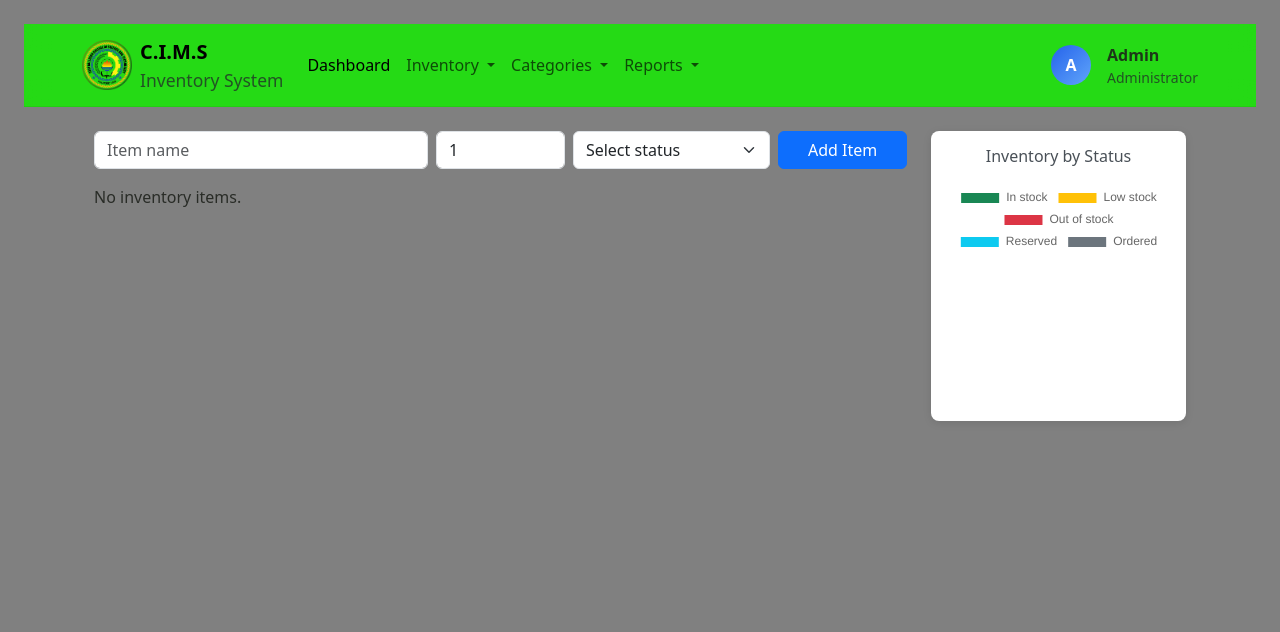
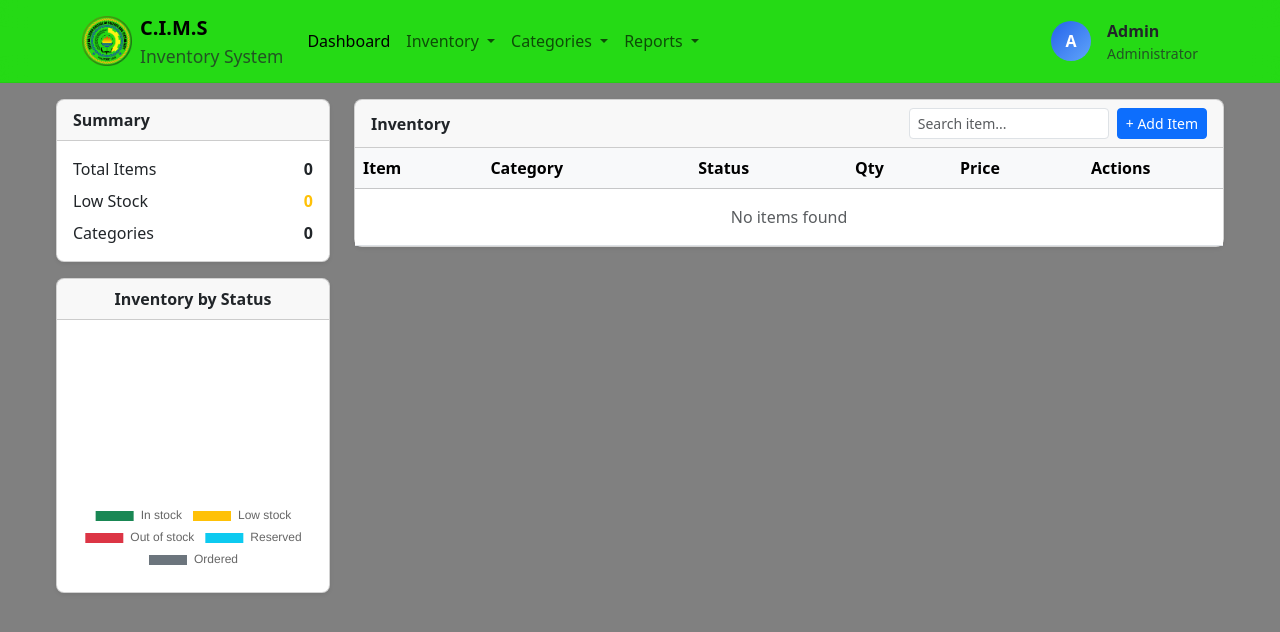
Before and after one commit to dukegooner80050-netizen/goonerthesis, a Vue app: page / in a window 1280 px wide. Shown: the top 632 px of the page. Built offline with nearby package versions, Linux system fonts and the light colour scheme.

Commit message:
leg day sucks

```diff
--- a/src/App.vue
+++ b/src/App.vue
@@ -1,30 +1,16 @@
 <script setup>
+import Nav from './components/Nav.vue'
 import HelloWorld from './components/HelloWorld.vue'
-import Nav from './components/Nav.vue'
 </script>
 
 <template>
+  <Nav />
 
-  <div class="container-fluid p-4" bg-light>
-    <Nav/>
-    <main class="container mt-4">
-      <HelloWorld/>
-    </main>
-  </div>
-
+  <main>
+    <HelloWorld />
+  </main>
 </template>
 
 <style scoped>
-.logo {
-  height: 6em;
-  padding: 1.5em;
-  will-change: filter;
-  transition: filter 300ms;
-}
-.logo:hover {
-  filter: drop-shadow(0 0 2em #646cffaa);
-}
-.logo.vue:hover {
-  filter: drop-shadow(0 0 2em #42b883aa);
-}
+/* App.vue should not control layout */
 </style>
--- a/src/components/HelloWorld.vue
+++ b/src/components/HelloWorld.vue
@@ -1,132 +1,5 @@
-<template>
-  <div class="container-fluid">
-    <div class="row">
-      <!-- LEFT SIDE: FORM + TABLE -->
-      <div class="col-lg-9">
-        <!-- ADD ITEM FORM -->
-        <form @submit.prevent="addItem" class="row g-2 align-items-center mb-3">
-          <div class="col-md-5">
-            <input
-              class="form-control"
-              v-model.trim="newItem.name"
-              placeholder="Item name"
-              required
-            />
-          </div>
-
-          <div class="col-md-2">
-            <input
-              class="form-control"
-              v-model.number="newItem.quantity"
-              type="number"
-              min="1"
-              placeholder="Qty"
-              required
-            />
-          </div>
-
-          <div class="col-md-3">
-            <select class="form-select" v-model="newItem.status" required>
-              <option disabled value="">Select status</option>
-              <option v-for="s in statusOptions" :key="s" :value="s">
-                {{ s }}
-              </option>
-            </select>
-          </div>
-
-          <div class="col-md-2">
-            <button class="btn btn-primary w-100" type="submit">
-              Add Item
-            </button>
-          </div>
-        </form>
-
-        <!-- TABLE -->
-        <!-- TABLE -->
-<div v-if="items.length" class="card shadow-sm p-2">
-  <div class="table-responsive">
-    <table class="table table-hover align-middle mb-0">
-      <thead class="table-light">
-        <tr>
-          <th>Name</th>
-          <th>Qty</th>
-          <th>Status</th>
-          <th style="width: 130px;">Actions</th>
-        </tr>
-      </thead>
-
-      <tbody>
-        <tr v-for="(item, index) in items" :key="item.id">
-          <td>
-            <span v-if="!item.isEditingName">{{ item.name }}</span>
-            <input
-              v-else
-              class="form-control"
-              v-model.trim="item.name"
-              @blur="item.isEditingName = false"
-              @keyup.enter="item.isEditingName = false"
-            />
-          </td>
-
-          <td>
-            <input
-              class="form-control"
-              type="number"
-              v-model.number="item.quantity"
-              min="1"
-              style="max-width: 90px;"
-            />
-          </td>
-
-          <td>
-            <select
-              class="form-select"
-              v-model="item.status"
-              style="max-width: 160px;"
-            >
-              <option v-for="s in statusOptions" :key="s" :value="s">
-                {{ s }}
-              </option>
-            </select>
-          </td>
-
-          <td class="d-flex gap-2">
-            <button
-              class="btn btn-sm btn-primary btn-sm"
-              @click="item.isEditingName = !item.isEditingName"
-            >
-              {{ item.isEditingName ? 'Save' : 'Edit' }}
-            </button>
-
-            <button
-              class="btn btn-sm btn-danger btn-sm"
-              @click="removeItem(index)"
-            >
-              Delete
-            </button>
-          </td>
-        </tr>
-      </tbody>
-    </table>
-  </div>
-</div>
-
-<p v-else>No inventory items.</p>
-</div>
-
-      <!-- PIE CHART AT RIGHT SIDE -->
-      <div class="col-lg-3">
-        <div class="chart-card">
-          <h6 class="text-center mb-3">Inventory by Status</h6>
-          <canvas ref="statusChart"></canvas>
-        </div>
-      </div>
-    </div>
-  </div>
-</template>
-
 <script setup>
-import { ref, watch, onMounted } from 'vue'
+import { ref, computed, watch, onMounted } from 'vue'
 import {
   Chart,
   PieController,
@@ -137,7 +10,15 @@ import {
 
 Chart.register(PieController, ArcElement, Tooltip, Legend)
 
+/* CONSTANTS */
 const STORAGE_KEY = 'inventory-items'
+
+const categories = [
+  'IT',
+  'Office Supplies',
+  'Electronics',
+  'Furniture'
+]
 
 const statusOptions = [
   'In stock',
@@ -147,47 +28,60 @@ const statusOptions = [
   'Ordered'
 ]
 
-const items = ref(loadItems())
-const newItem = ref(defaultNewItem())
+/* STATE */
+const items = ref([])
+const search = ref('')
+const showModal = ref(false)
+const isEditing = ref(false)
 
+const form = ref({
+  id: null,
+  name: '',
+  category: '',
+  status: '',
+  quantity: 1,
+  price: 0
+})
+
+/* CHART */
 const statusChart = ref(null)
 let chartInstance = null
 
-function defaultNewItem() {
-  return { name: '', quantity: 1, status: '' }
-}
+/* LOAD */
+onMounted(() => {
+  const saved = localStorage.getItem(STORAGE_KEY)
+  items.value = saved ? JSON.parse(saved) : []
+  renderChart()
+})
 
-function loadItems() {
-  try {
-    const raw = localStorage.getItem(STORAGE_KEY)
-    return raw ? JSON.parse(raw) : []
-  } catch {
-    return []
-  }
-}
+/* SAVE */
+watch(
+  items,
+  (val) => {
+    localStorage.setItem(STORAGE_KEY, JSON.stringify(val))
+    renderChart()
+  },
+  { deep: true }
+)
 
-function saveItems(value) {
-  localStorage.setItem(STORAGE_KEY, JSON.stringify(value))
-}
+/* COMPUTED */
+const filteredItems = computed(() =>
+  items.value.filter(i =>
+    i.name.toLowerCase().includes(search.value.toLowerCase())
+  )
+)
 
-function addItem() {
-  if (!newItem.value.name || !newItem.value.status) return
+const totalItems = computed(() => items.value.length)
 
-  items.value.push({
-    id: crypto.randomUUID?.() || Date.now(),
-    name: newItem.value.name,
-    quantity: newItem.value.quantity,
-    status: newItem.value.status,
-    isEditingName: false
-  })
+const lowStockCount = computed(() =>
+  items.value.filter(i => i.status === 'Low stock').length
+)
 
-  newItem.value = defaultNewItem()
-}
+const categoryCount = computed(() =>
+  new Set(items.value.map(i => i.category)).size
+)
 
-function removeItem(index) {
-  items.value.splice(index, 1)
-}
-
+/* CHART DATA */
 function getStatusData() {
   const counts = {}
   statusOptions.forEach(s => (counts[s] = 0))
@@ -200,6 +94,8 @@ function getStatusData() {
 }
 
 function renderChart() {
+  if (!statusChart.value) return
+
   const data = getStatusData()
 
   if (chartInstance) chartInstance.destroy()
@@ -211,50 +107,213 @@ function renderChart() {
       datasets: [
         {
           data: Object.values(data),
-           backgroundColor: [
-      '#198754', // In stock (green)
-      '#ffc107', // Low stock (yellow)
-      '#dc3545', // Out of stock (red)
-      '#0dcaf0', // Reserved (blue)
-      '#6c757d'  // Ordered (gray)
-        ]
+          backgroundColor: [
+            '#198754',
+            '#ffc107',
+            '#dc3545',
+            '#0dcaf0',
+            '#6c757d'
+          ]
         }
       ]
+    },
+    options: {
+      plugins: {
+        legend: {
+          position: 'bottom'
+        }
+      }
     }
   })
 }
 
-onMounted(renderChart)
+/* ACTIONS */
+function openAddModal() {
+  isEditing.value = false
+  form.value = {
+    id: null,
+    name: '',
+    category: '',
+    status: '',
+    quantity: 1,
+    price: 0
+  }
+  showModal.value = true
+}
 
-watch(
-  items,
-  (val) => {
-    saveItems(val)
-    renderChart()
-  },
-  { deep: true }
-)
+function openEditModal(item) {
+  isEditing.value = true
+  form.value = { ...item }
+  showModal.value = true
+}
+
+function saveItem() {
+  if (!form.value.name || !form.value.category || !form.value.status) return
+
+  if (isEditing.value) {
+    const index = items.value.findIndex(i => i.id === form.value.id)
+    items.value[index] = { ...form.value }
+  } else {
+    items.value.push({
+      ...form.value,
+      id: Date.now()
+    })
+  }
+
+  showModal.value = false
+}
+
+function deleteItem(id) {
+  items.value = items.value.filter(i => i.id !== id)
+}
 </script>
 
+<template>
+  <div class="inventory-wrapper">
+    <div class="row">
+
+      <!-- SUMMARY + CHART -->
+      <div class="col-lg-3 mb-3">
+        <div class="card shadow-sm mb-3">
+          <div class="card-header fw-bold">Summary</div>
+          <div class="card-body">
+            <div class="d-flex justify-content-between mb-2">
+              <span>Total Items</span>
+              <strong>{{ totalItems }}</strong>
+            </div>
+            <div class="d-flex justify-content-between mb-2">
+              <span>Low Stock</span>
+              <strong class="text-warning">{{ lowStockCount }}</strong>
+            </div>
+            <div class="d-flex justify-content-between">
+              <span>Categories</span>
+              <strong>{{ categoryCount }}</strong>
+            </div>
+          </div>
+        </div>
+
+        <div class="card shadow-sm">
+          <div class="card-header fw-bold text-center">
+            Inventory by Status
+          </div>
+          <div class="card-body">
+            <canvas ref="statusChart"></canvas>
+          </div>
+        </div>
+      </div>
+
+      <!-- INVENTORY TABLE -->
+      <div class="col-lg-9">
+        <div class="card shadow-sm">
+          <div class="card-header d-flex justify-content-between align-items-center">
+            <strong>Inventory</strong>
+
+            <div class="d-flex gap-2">
+              <input
+                class="form-control form-control-sm"
+                placeholder="Search item..."
+                v-model="search"
+                style="width: 200px"
+              />
+              <button class="btn btn-sm btn-primary" @click="openAddModal">
+                + Add Item
+              </button>
+            </div>
+          </div>
+
+          <div class="table-responsive">
+            <table class="table table-hover mb-0">
+              <thead class="table-light">
+                <tr>
+                  <th>Item</th>
+                  <th>Category</th>
+                  <th>Status</th>
+                  <th>Qty</th>
+                  <th>Price</th>
+                  <th style="width: 140px">Actions</th>
+                </tr>
+              </thead>
+
+              <tbody>
+                <tr v-for="item in filteredItems" :key="item.id">
+                  <td>{{ item.name }}</td>
+                  <td>{{ item.category }}</td>
+                  <td>{{ item.status }}</td>
+                  <td>{{ item.quantity }}</td>
+                  <td>{{ item.price }}</td>
+                  <td class="d-flex gap-2">
+                    <button class="btn btn-sm btn-primary" @click="openEditModal(item)">
+                      Edit
+                    </button>
+                    <button class="btn btn-sm btn-danger" @click="deleteItem(item.id)">
+                      Delete
+                    </button>
+                  </td>
+                </tr>
+
+                <tr v-if="!filteredItems.length">
+                  <td colspan="6" class="text-center text-muted py-3">
+                    No items found
+                  </td>
+                </tr>
+              </tbody>
+            </table>
+          </div>
+        </div>
+      </div>
+
+    </div>
+
+    <!-- MODAL -->
+    <div v-if="showModal" class="modal-backdrop-custom">
+      <div class="modal-card">
+        <h5>{{ isEditing ? 'Edit Item' : 'Add Item' }}</h5>
+
+        <input class="form-control mb-2" placeholder="Item name" v-model="form.name" />
+
+        <select class="form-select mb-2" v-model="form.category">
+          <option disabled value="">Select category</option>
+          <option v-for="c in categories" :key="c">{{ c }}</option>
+        </select>
+
+        <select class="form-select mb-2" v-model="form.status">
+          <option disabled value="">Select status</option>
+          <option v-for="s in statusOptions" :key="s">{{ s }}</option>
+        </select>
+
+        <input class="form-control mb-2" type="number" min="1" v-model.number="form.quantity" />
+        <input class="form-control mb-3" type="number" min="0" v-model.number="form.price" />
+
+        <div class="d-flex justify-content-end gap-2">
+          <button class="btn btn-secondary btn-sm" @click="showModal = false">Cancel</button>
+          <button class="btn btn-primary btn-sm" @click="saveItem">Save</button>
+        </div>
+      </div>
+    </div>
+
+  </div>
+</template>
+
 <style scoped>
-.chart-card {
-  font-weight: 600;
-  color: #495057;
-  background: #fff;
-  padding: 16px;
-  border-radius: 8px;
-  box-shadow: 0 2px 8px rgba(0, 0, 0, 0.1);
+.inventory-wrapper {
+  max-width: 1200px;
+  margin: 0 auto;
+  padding: 1rem;
 }
 
-.table td,
-.table th {
-    font-weight: 600;
-    color: #495057;
+.modal-backdrop-custom {
+  position: fixed;
+  inset: 0;
+  background: rgba(0,0,0,0.5);
+  display: flex;
+  align-items: center;
+  justify-content: center;
 }
 
-.table .form-control,
-.table .form-select {
-  border-radius: 6px;
-  font-size: 0.875rem;
+.modal-card {
+  background: #fff;
+  padding: 1rem;
+  width: 320px;
+  border-radius: 8px;
 }
 </style>
--- a/src/theme.css
+++ b/src/theme.css
@@ -2,39 +2,30 @@
   font-family: system-ui, Avenir, Helvetica, Arial, sans-serif;
   line-height: 1.5;
   font-weight: 400;
-
-  color-scheme: light dark;
-  color: rgba(255, 255, 255, 0.87);
-  background-color: #bee4ad;
-
-  --btn-bg: #1a1a1a;
-  --btn-border: transparent;
 }
-
-a { color: #646cff; }
 
 body {
   margin: 0;
   min-width: 320px;
   min-height: 100vh;
-  background-color: var(--bg, #242424);
-  color: var(--text, rgba(27, 31, 25, 0.87));
+  background-color: #f1f3f5;
+  color: #212529;
 }
 
-button {
-  border-radius: 8px;
-  border: 1px solid var(--btn-border);
-  padding: 0.6em 1.2em;
-  font-size: 1em;
-  font-weight: 500;
-  font-family: inherit;
-  background-color: var(--btn-bg);
+a {
+  color: #0d6efd;
+  text-decoration: none;
 }
 
-@media (prefers-color-scheme: light) {
-  :root {
-    color: #88a8c5;
-    background-color: #171816;
-    --btn-bg: #f9f9f9;
-  }
+a:hover {
+  text-decoration: underline;
 }
+
+.card {
+  border-radius: 8px;
+}
+
+.table th,
+.table td {
+  vertical-align: middle;
+}
```
